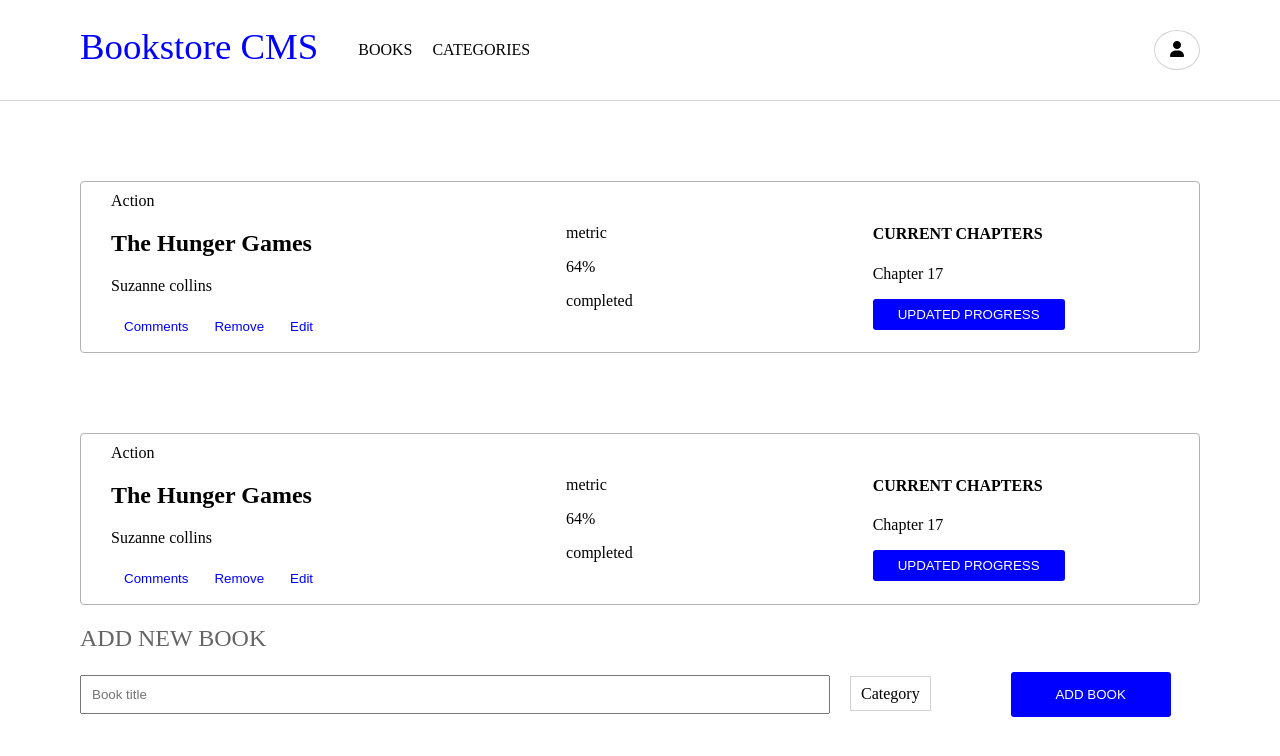
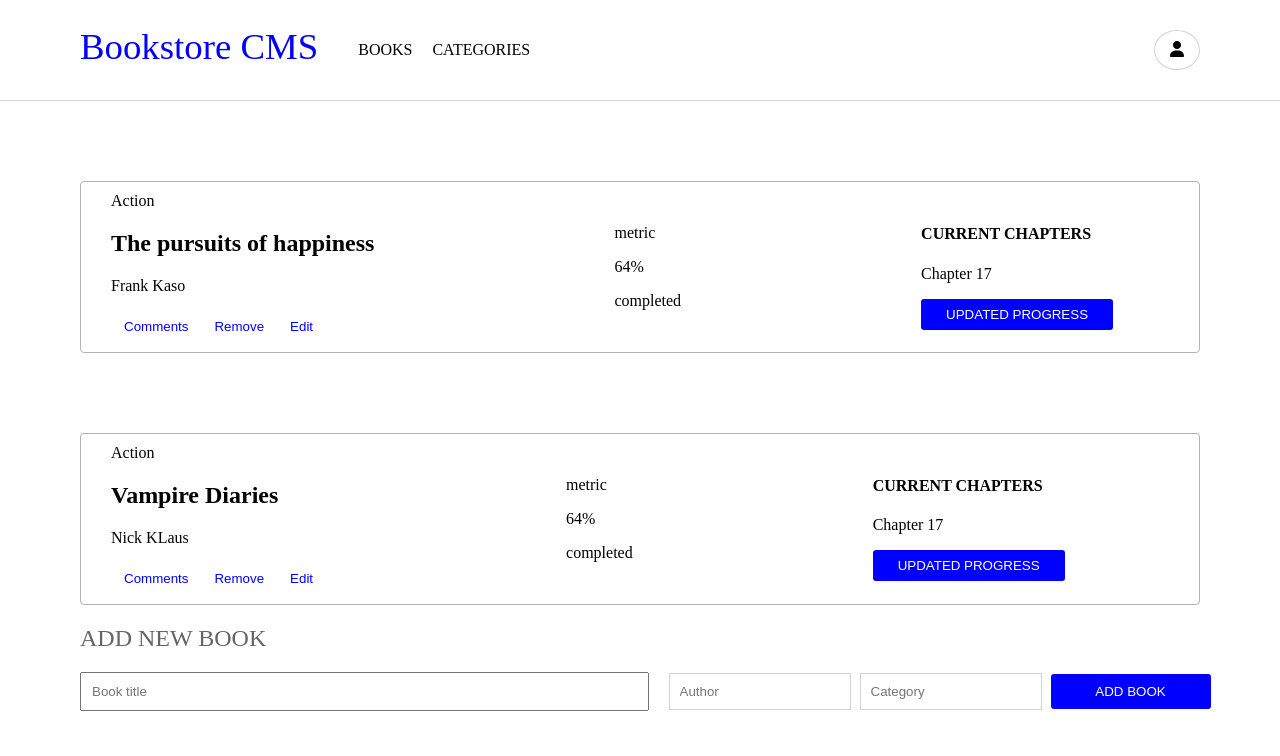
Before and after one commit to sainingo/bookstore, a React (Create React App) app: page / in a window 1280 px wide. Shown: the top 756 px of the page. Built offline with nearby package versions, Linux system fonts and the light colour scheme.

Commit message:
install redux & react-redux

```diff
--- a/package.json
+++ b/package.json
@@ -6,10 +6,13 @@
     "@testing-library/jest-dom": "^5.16.4",
     "@testing-library/react": "^13.2.0",
     "@testing-library/user-event": "^13.5.0",
+    "prop-types": "^15.8.1",
     "react": "^18.1.0",
     "react-dom": "^18.1.0",
+    "react-redux": "^8.0.1",
     "react-router-dom": "^6.3.0",
     "react-scripts": "5.0.1",
+    "redux": "^4.2.0",
     "web-vitals": "^2.1.4"
   },
   "scripts": {
--- a/src/App.js
+++ b/src/App.js
@@ -1,3 +1,4 @@
+import { Fragment } from 'react';
 import { Routes, Route } from 'react-router-dom';
 import './App.css';
 import BookList from './components/BookList';
@@ -10,10 +11,17 @@ function App() {
     <>
       <Header />
       <Routes>
-        <Route path="/" element={<BookList />} />
+        <Route
+          path="/"
+          element={(
+            <>
+              <BookList />
+              <FormList />
+            </>
+)}
+        />
         <Route path="/category" element={<Category />} />
       </Routes>
-      <FormList />
     </>
   );
 }
--- a/src/assets/Form.css
+++ b/src/assets/Form.css
@@ -2,8 +2,8 @@
   margin: 10px 10px 100px 60px;
 }
 
-form > input {
-  width: 60%;
+form .title-input {
+  width: 45%;
   margin-right: 20px;
   margin-left: 20px;
   padding: 10px;
@@ -15,17 +15,24 @@ form > input {
   font-weight: 300;
 }
 
+.author-input {
+  border: 1px solid lightgray;
+  padding: 10px;
+  margin-right: 9px;
+  width: 10rem;
+}
+
 .panel-bg {
   border: 1px solid lightgray;
-  padding: 8px 10px;
-  margin-right: 80px;
-  width: 20rem;
+  padding: 10px;
+  margin-right: 9px;
+  width: 10rem;
 }
 
 .add-book-btn {
   color: #fff;
   background-color: blue;
-  padding: 15px 18px;
+  padding: 10px 18px;
   width: 10rem;
   border: none;
   border-radius: 3px;
--- a/src/components/BookList.js
+++ b/src/components/BookList.js
@@ -1,11 +1,34 @@
 import React from 'react';
 import Books from './Books';
 
-const BookList = () => (
-  <>
-    <Books />
-    <Books />
-  </>
-);
+const BookList = () => {
+  const books = [
+    {
+      id: 1,
+      title: 'The pursuits of happiness',
+      category: 'politics',
+      author: 'Frank Kaso',
+    },
+    {
+      id: 2,
+      title: 'Vampire Diaries',
+      category: 'Horror',
+      author: 'Nick KLaus',
+    },
+  ];
+
+  return (
+    <>
+      {books.map((book) => (
+        <Books
+          key={book.id}
+          id={book.id}
+          title={book.title}
+          author={book.author}
+        />
+      ))}
+    </>
+  );
+};
 
 export default BookList;
--- a/src/components/Books.js
+++ b/src/components/Books.js
@@ -1,13 +1,17 @@
 import React from 'react';
+
+import PropTypes from 'prop-types';
 
 import '../assets/book.css';
 
-const Books = () => (
+const Books = (props) => {
+  const { id, author, title } = props;
+  return (
     <div className="book-container">
-    <div className="book-row1">
+      <div key={id} className="book-row1">
         <span>Action</span>
-      <h2>The Hunger Games</h2>
-      <p>Suzanne collins</p>
+        <h2>{title}</h2>
+        <p>{author}</p>
         <button type="button">Comments</button>
         <button type="button">Remove</button>
         <button type="button">Edit</button>
@@ -26,5 +30,12 @@ const Books = () => (
       </div>
     </div>
   );
+};
+
+Books.propTypes = {
+  id: PropTypes.number.isRequired,
+  title: PropTypes.string.isRequired,
+  author: PropTypes.string.isRequired,
+};
 
 export default Books;
--- a/src/components/FormList.js
+++ b/src/components/FormList.js
@@ -6,8 +6,9 @@ const FormList = () => (
   <div className="add-form">
     <h2>ADD NEW BOOK</h2>
     <form>
-      <input type="text" placeholder="Book title" />
-      <span className="panel-bg">Category</span>
+      <input className="title-input" type="text" placeholder="Book title" />
+      <input className="author-input" placeholder="Author" />
+      <input className="panel-bg" placeholder="Category" />
       <button type="button" className="add-book-btn">ADD BOOK</button>
     </form>
   </div>
--- /dev/null
+++ b/src/redux/reducers/booksReducer.js
@@ -0,0 +1,6 @@
+// const bookReducer = (state = {}, action) => {
+//   switch (action.type) {
+//     case 'ADD_BOOK':
+//       return { ...state };
+//   }
+// };
```
Also changed, not shown: 1 other file (tests, documents, lock files or other folders). Lines whose indentation alone changed are shown as unchanged.
